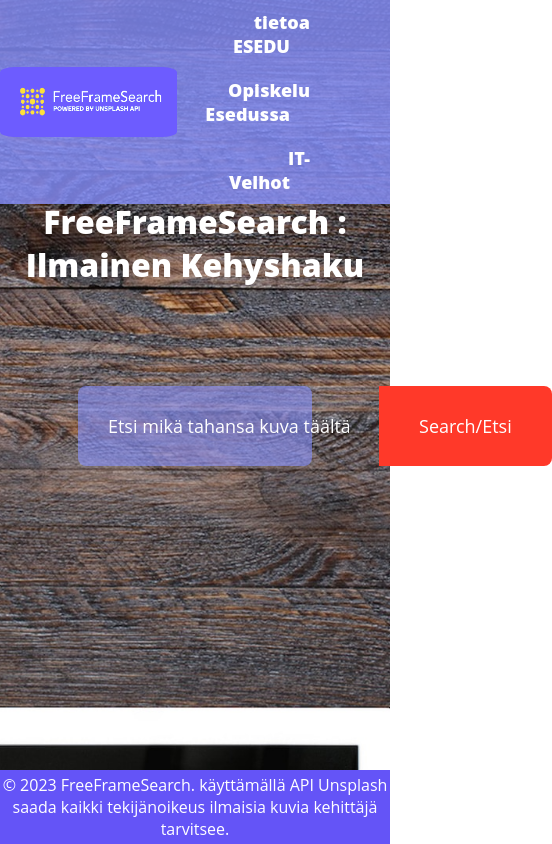
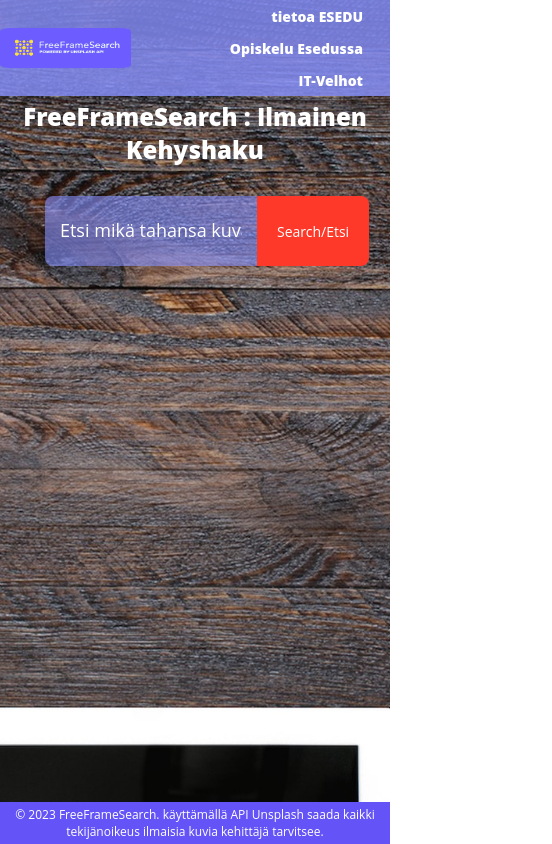
Before and after one commit to Yaro101/FreeFrameSearch, a plain HTML site: page index.html in a window 390 px wide. Shown: the whole page, 552 px wide, since content can reach past the window. Drawn offline with Linux system fonts and the light colour scheme.

Commit message:
Added Media queries to css file

```diff
--- a/styles.css
+++ b/styles.css
@@ -138,3 +138,109 @@
     text-align: center;
     color: #fff;
 }
+
+/* Media Queries */
+
+@media only screen and (max-width: 600px) {
+    .logo {
+      width: 280px;
+      height: 50px;
+    }
+
+    nav ul {
+      padding-right: 20px;
+    }
+
+    nav ul li {
+      margin: 5px 10px;
+    }
+
+    nav ul li a {
+      font-size: 16px;
+      padding: 10px 15px;
+    }
+
+    h1 {
+      margin-top: 150px;
+      margin-bottom: 50px;
+    }
+
+    form {
+      width: 80%;
+      max-width: 400px;
+    }
+
+    form input {
+      font-size: 16px;
+      padding: 0 20px;
+    }
+
+    form button {
+      padding: 0 30px;
+      font-size: 16px;
+    }
+
+    #search-result {
+      grid-template-columns: 1fr 1fr;
+      grid-gap: 20px;
+    }
+
+    #search-result img {
+      height: 180px;
+    }
+  }
+
+  @media only screen and (max-width: 400px) {
+    .logo {
+      width: 200px;
+      height: 40px;
+    }
+
+    nav ul {
+      padding-right: 10px;
+    }
+
+    nav ul li {
+      margin: 5px;
+    }
+
+    nav ul li a {
+      font-size: 14px;
+      padding: 8px 12px;
+    }
+
+    h1 {
+      margin-top: 100px;
+      margin-bottom: 30px;
+      font-size: 24px;
+    }
+
+    form {
+      width: 90%;
+      max-width: 300px;
+      height: 70px;
+    }
+
+    form input {
+      font-size: 14px;
+      padding: 0 15px;
+    }
+
+    form button {
+      padding: 0 20px;
+      font-size: 14px;
+    }
+
+    #search-result {
+      grid-template-columns: 1fr;
+      grid-gap: 10px;
+    }
+
+    #search-result img {
+      height: 150px;
+    }
+
+    footer p {
+      font-size: 12px;
+    }
+  }
```
Also changed, not shown: index.html (+1 -1 lines).
